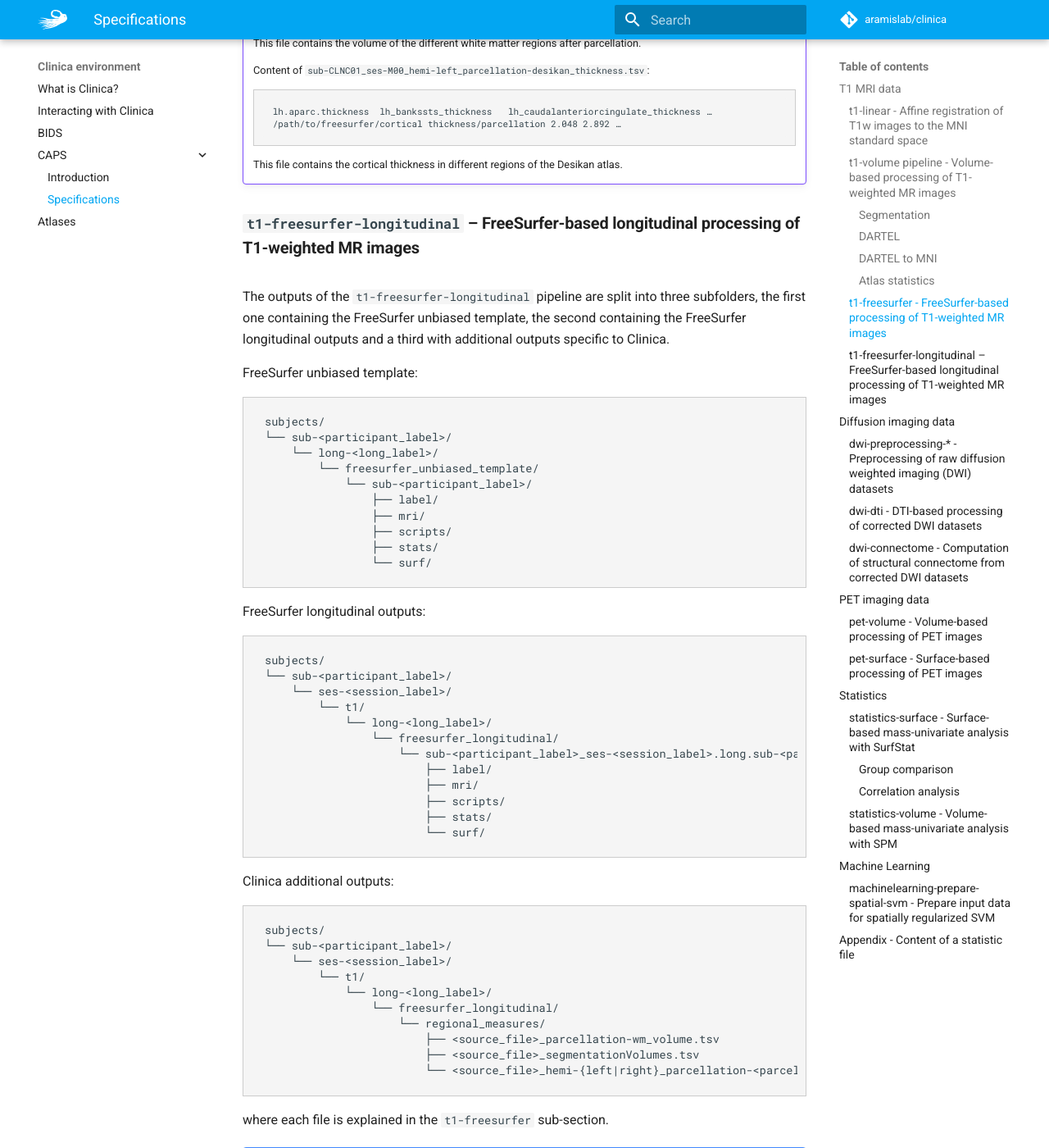
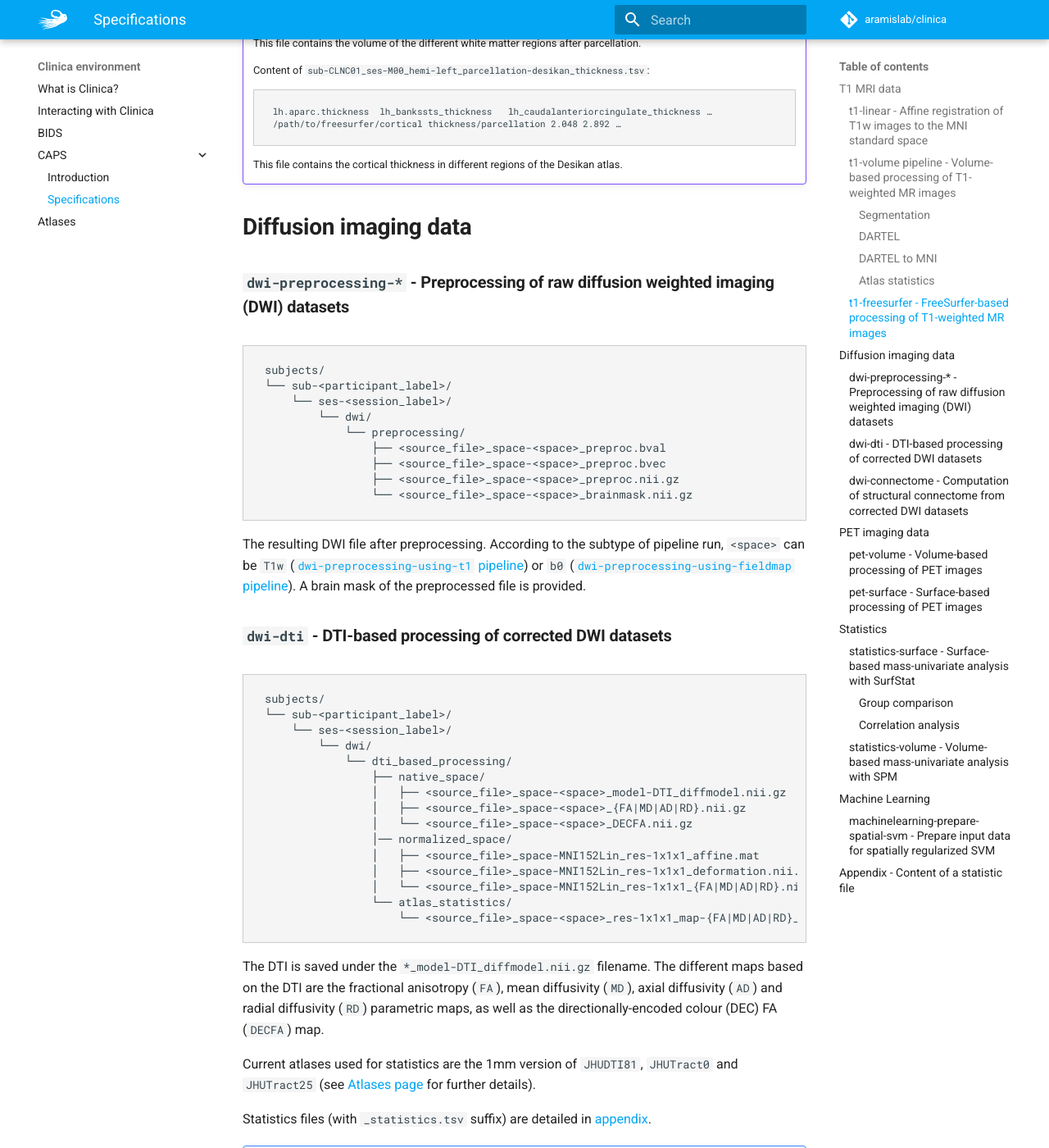
Before and after one commit to aramis-lab/clinica, an MkDocs documentation site: the page built from docs/CAPS/Specifications.md, in a window 1280 px wide and 1400 px high, scrolled down 4007 px. Shown: the whole window at 82% size. Built offline with MkDocs 1.6.1 and Material for MkDocs 9.7.7, drawn with Linux system fonts in a browser that asks for light colours; comment, search, counter and statistics services are not loaded; some of the changed text lies outside the part shown.

Commit message:
Hide CAPS of T1-FreeSurferLongitudinal

```diff
--- a/docs/CAPS/Specifications.md
+++ b/docs/CAPS/Specifications.md
@@ -164,7 +164,7 @@ The details of the white matter parcellation of FreeSurfer can be found here: [h
     This file contains the cortical thickness in different regions of the Desikan atlas.
 
 
-### `t1-freesurfer-longitudinal` – FreeSurfer-based longitudinal processing of T1-weighted MR images
+<!--### `t1-freesurfer-longitudinal` – FreeSurfer-based longitudinal processing of T1-weighted MR images
 The outputs of the `t1-freesurfer-longitudinal` pipeline are split into three subfolders, the first one containing the FreeSurfer unbiased template, the second containing the FreeSurfer longitudinal outputs and a third with additional outputs specific to Clinica.
 
 
@@ -215,7 +215,7 @@ where each file is explained in the `t1-freesurfer` sub-section.
 
 !!! Note
     The naming convention `<subject_name>.long.<template_name>` is imposed by FreeSurfer.
-
+-->
 
 ## Diffusion imaging data
 ### `dwi-preprocessing-*` - Preprocessing of raw diffusion weighted imaging (DWI) datasets
```
